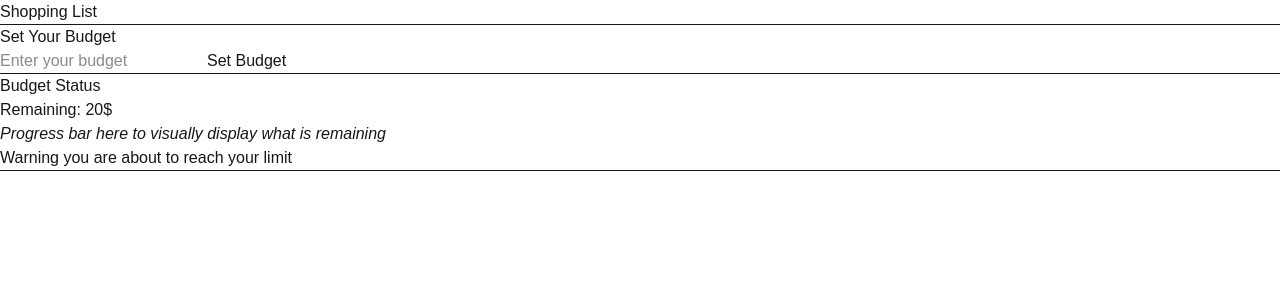
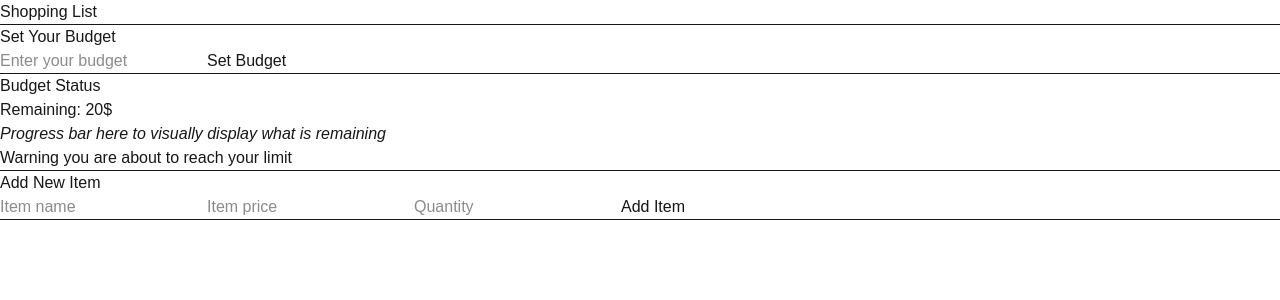
Before and after one commit to fax-spittah/shopping-list, a Next.js app: page / in a window 1280 px wide. Shown: the top 300 px of the page. Built offline with nearby package versions, Linux system fonts and the light colour scheme.

Commit message:
feat: add AddItemComponent to home page

```diff
--- /dev/null
+++ b/app/components/AddItemComponent.tsx
@@ -0,0 +1,11 @@
+export default function AddItemComponent() {
+  return (
+    <div>
+      <h2>Add New Item</h2>
+      <input type="text" placeholder="Item name" />
+      <input type="number" placeholder="Item price" />
+      <input type="number" placeholder="Quantity" />
+      <button>Add Item</button>
+    </div>
+  );
+}
--- a/app/pages/HomePage.tsx
+++ b/app/pages/HomePage.tsx
@@ -1,3 +1,4 @@
+import AddItemComponent from "../components/AddItemComponent";
 import DisplayBudgentStatusComponent from "../components/DisplayBudgentStatusComponent";
 import SetBudgetComponent from "../components/SetBudgetComponent";
 
@@ -10,6 +11,8 @@ export default function HomePage() {
       <hr />
       <DisplayBudgentStatusComponent />
       <hr />
+      <AddItemComponent />
+      <hr />
     </div>
   );
 }
```
